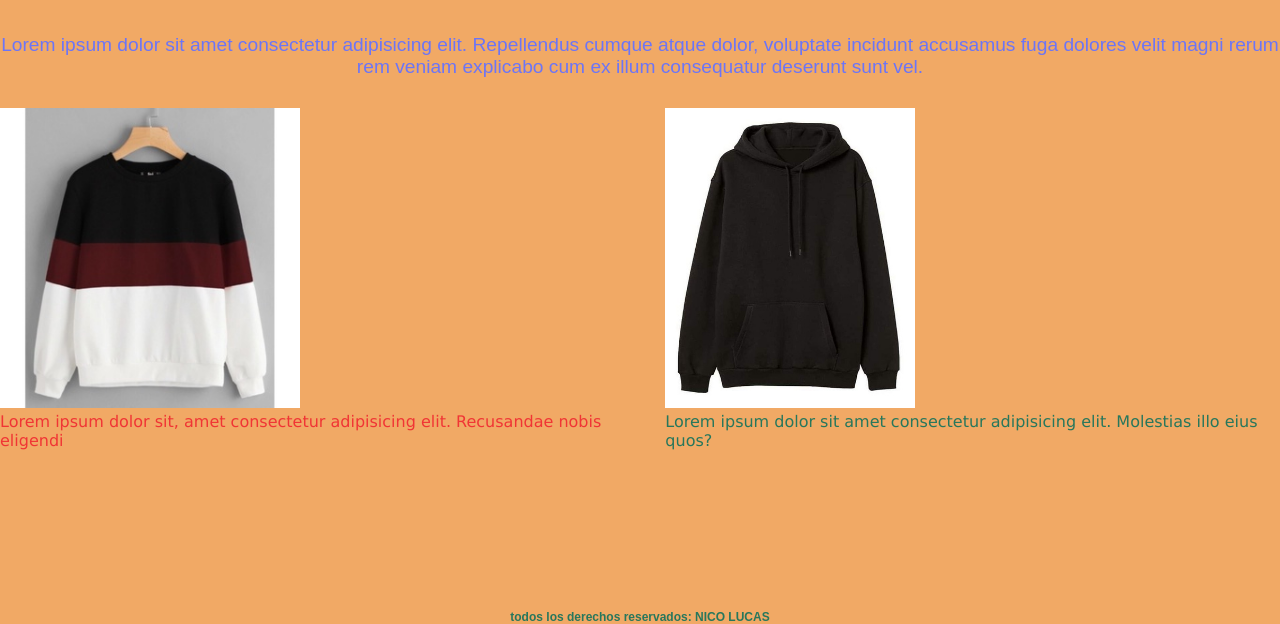
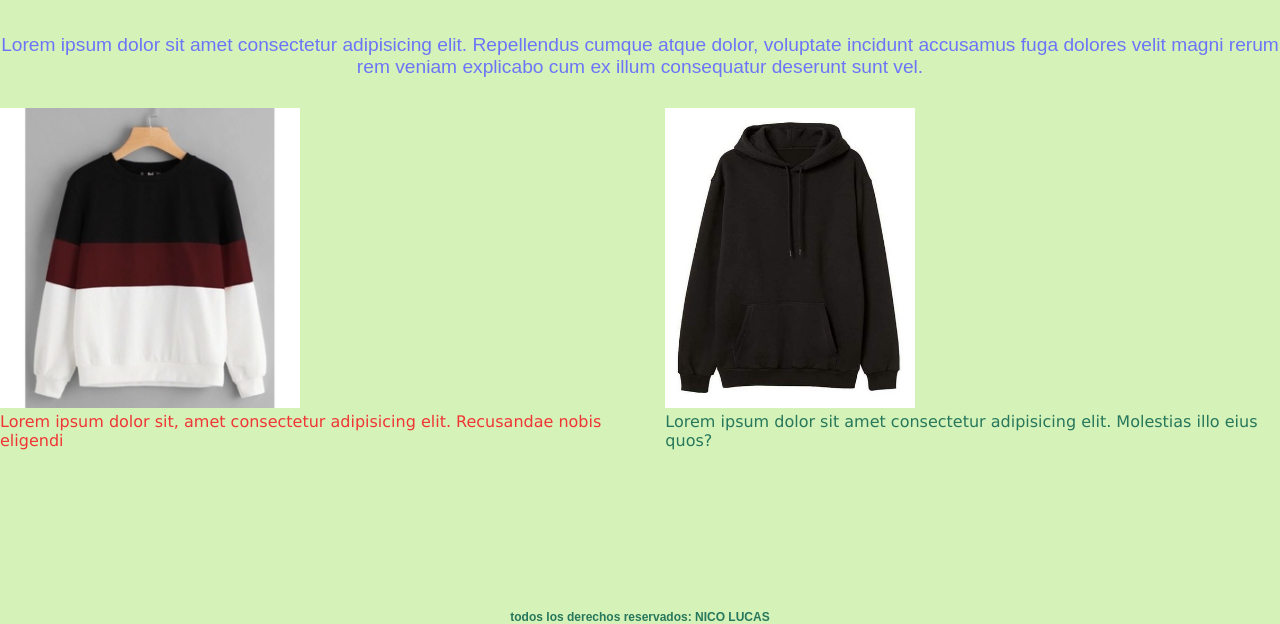
Before and after one commit to lucaz096/negocio-nico, a plain HTML site: page index.html in a window 1280 px wide. Shown: the part 238-862 px from the top of the page. Drawn offline with Linux system fonts and the light colour scheme.

Commit message:
version dos del proyecto

```diff
--- a/css/main.css
+++ b/css/main.css
@@ -6,7 +6,7 @@
 
 }
 body{
-    background: rgb(241, 169, 101);
+    background: rgb(213, 243, 184);
 
 
 }
```
